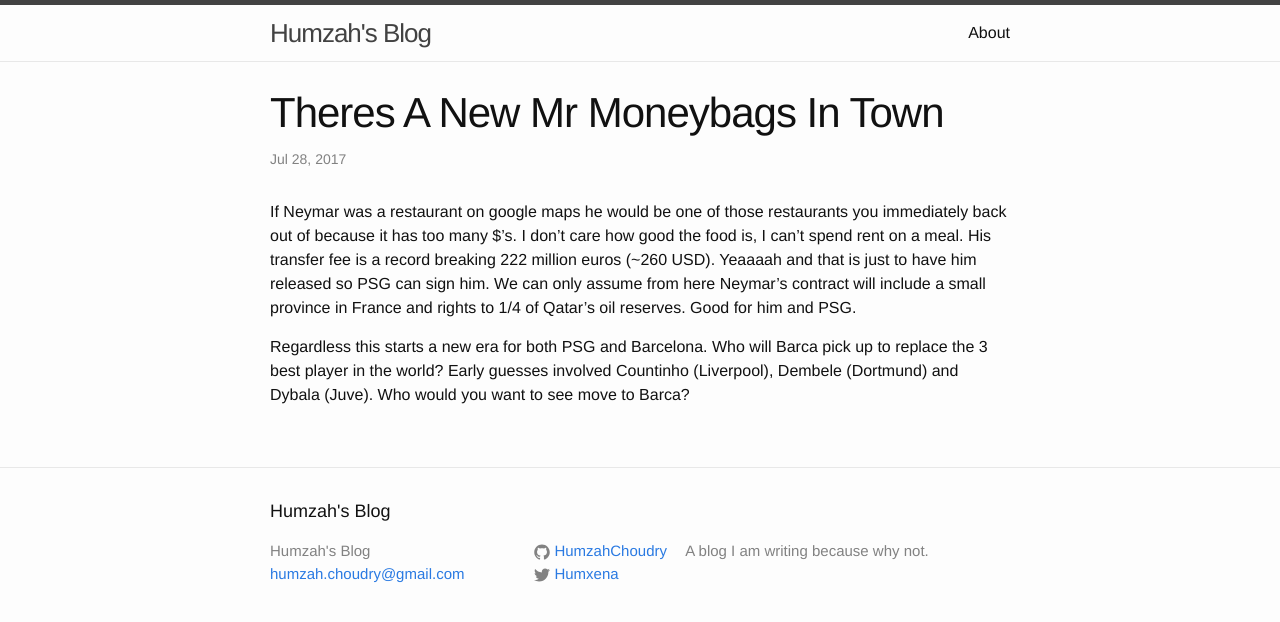
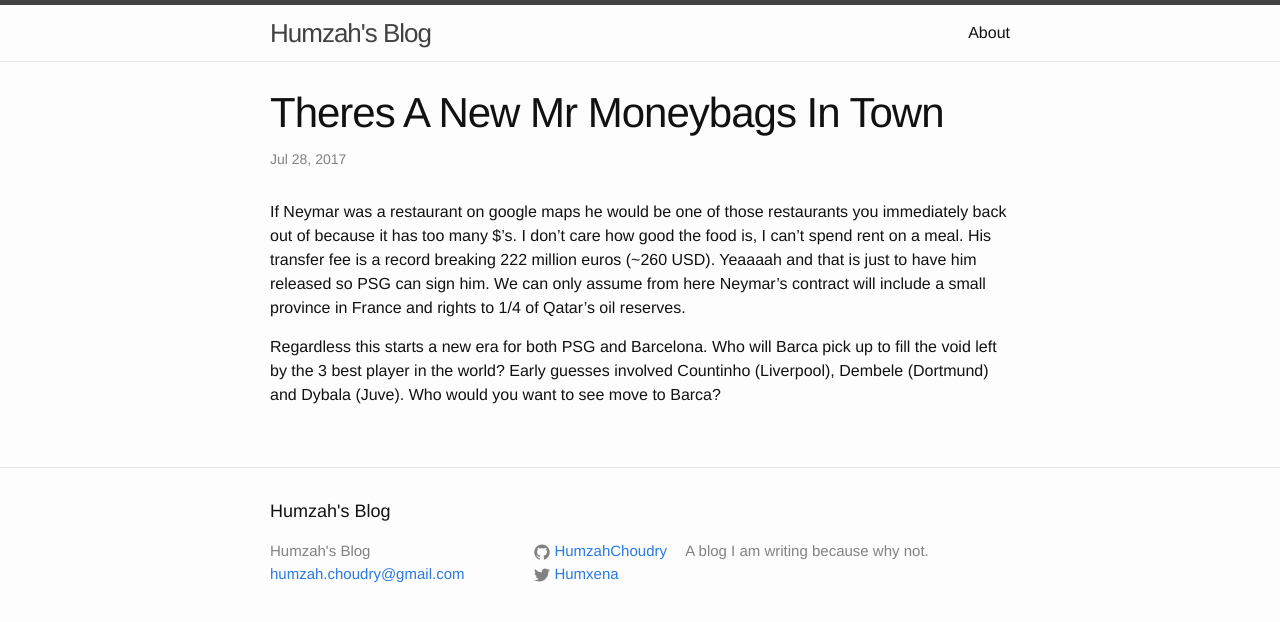
Before and after one commit to HumzahChoudry/HumzahChoudry.github.io, a Jekyll site: the page built from _posts/2017-07-28-theres-a-new-mr-moneybags-in-town.markdown, in a window 1280 px wide. Shown: the top 622 px of the page. Built offline with Jekyll 4.4.1, drawn with Linux system fonts in a browser that asks for light colours; our own code applies the rules of GitHub Pages for plain Markdown files.

Commit message:
Update 2017-07-28-theres-a-new-mr-moneybags-in-town.markdown

```diff
--- a/_posts/2017-07-28-theres-a-new-mr-moneybags-in-town.markdown
+++ b/_posts/2017-07-28-theres-a-new-mr-moneybags-in-town.markdown
@@ -1,3 +1,3 @@
-If Neymar was a restaurant on google maps he would be one of those restaurants you immediately back out of because it has too many $'s. I don't care how good the food is, I can't spend rent on a meal. His transfer fee is a record breaking 222 million euros (~260 USD). Yeaaaah and that is just to have him released so PSG can sign him. We can only assume from here Neymar's contract will include a small province in France and rights to 1/4 of Qatar's oil reserves. Good for him and PSG.
+If Neymar was a restaurant on google maps he would be one of those restaurants you immediately back out of because it has too many $'s. I don't care how good the food is, I can't spend rent on a meal. His transfer fee is a record breaking 222 million euros (~260 USD). Yeaaaah and that is just to have him released so PSG can sign him. We can only assume from here Neymar's contract will include a small province in France and rights to 1/4 of Qatar's oil reserves.
 
-Regardless this starts a new era for both PSG and Barcelona. Who will Barca pick up to replace the 3 best player in the world? Early guesses involved Countinho (Liverpool), Dembele (Dortmund) and Dybala (Juve). Who would you want to see move to Barca?
+Regardless this starts a new era for both PSG and Barcelona. Who will Barca pick up to fill the void left by the 3 best player in the world? Early guesses involved Countinho (Liverpool), Dembele (Dortmund) and Dybala (Juve). Who would you want to see move to Barca?
```
